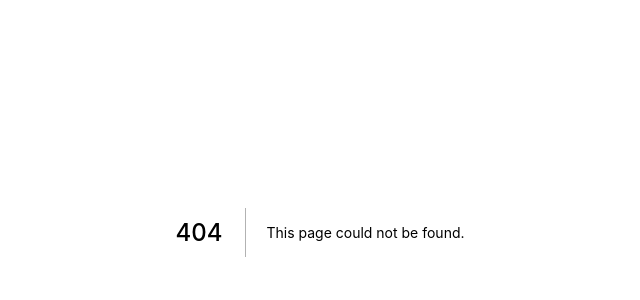
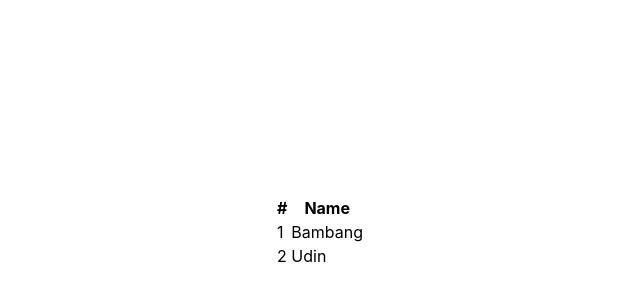
Before and after one commit to onesinus/learn-next-js, a Next.js app: page /users in a window 1280 px wide. Before the commit this address had no page. Shown: the part 168-468 px from the top of the page, without its empty margins (320-960 px from the left). Built offline with nearby package versions, Linux system fonts and the light colour scheme.

Commit message:
Try to hit api api/users

```diff
--- /dev/null
+++ b/pages/api/users.js
@@ -0,0 +1,12 @@
+export default function handler(req, res) {
+    res.status(200).json({ data: [
+        {
+            id: 1,
+            name: 'Bambang'
+        },
+        {
+            id: 2,
+            name: 'Udin'
+        }
+    ] })
+  }
--- a/pages/page-one.js
+++ b/pages/page-one.js
@@ -2,7 +2,7 @@ import Head from 'next/head'
 import styles from '../styles/Home.module.css'
 
 export default function PageOne() {
-    localStorage.setItem("access-page", "Page 1 loo")
+    // localStorage.setItem("access-page", "Page 1 loo")
     return (
         <div className={styles.container}>
             <Head>
--- /dev/null
+++ b/pages/users/index.js
@@ -0,0 +1,43 @@
+import Head from 'next/head'
+import styles from '../../styles/Home.module.css'
+
+export default function Users({ users }) {
+    return (
+        <div className={styles.container}>
+            <Head>
+                <title>User yang terdaftar pada aplikasi kami</title>
+                <meta name="description" content="User" />
+                <link rel="icon" href="/favicon.ico" />
+            </Head>
+            <table>
+                <tr>
+                    <th>#</th>
+                    <th>Name</th>
+                </tr>
+                {users.map(user => (
+                    <tr key={user.name}>
+                        <td>{user.id}</td>
+                        <td>{user.name}</td>
+                    </tr>
+                ))}
+            </table>
+        </div>
+    )
+}
+
+export async function getStaticProps(context) {
+    const res = await fetch(`http://localhost:3000/api/users`)
+    const data = await res.json()
+
+    if (!data) {
+      return {
+        users: []
+      }
+    }
+
+    return {
+      props: {
+        users: data.data
+      }
+    }
+  }
```
Also changed, not shown: pages/posts/index.js (added, +20 -0 lines), pages/index.js (line endings or trailing spaces), 1 other file (tests, documents, lock files or other folders).
